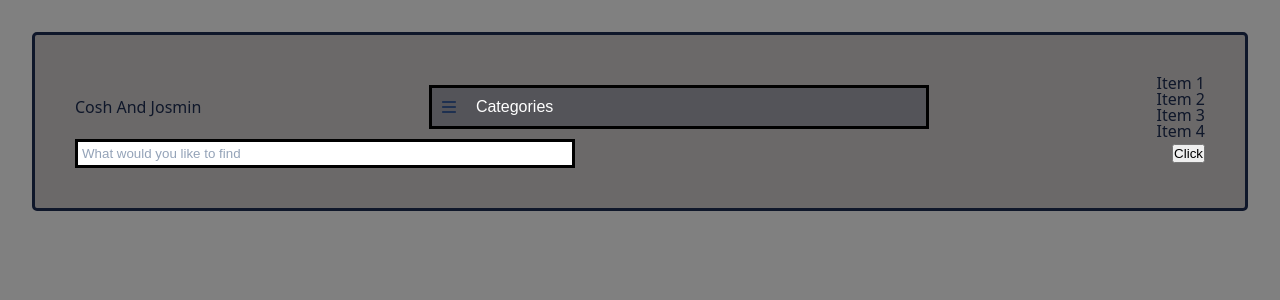
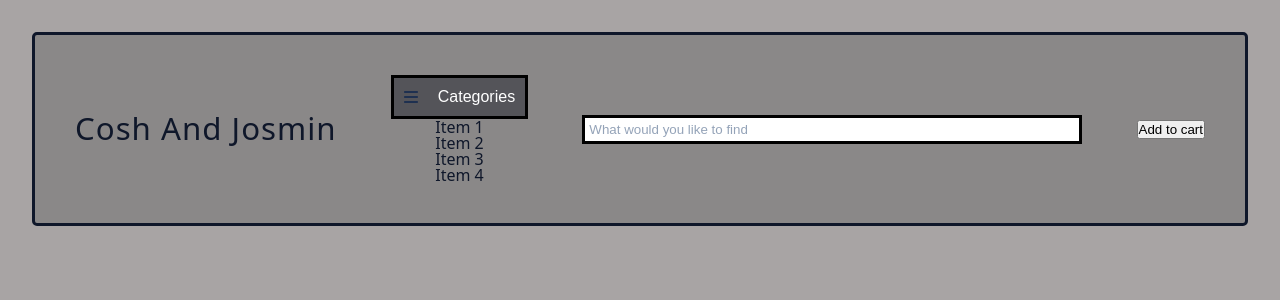
Before and after one commit to Joshsilas/CoshAndJosminShop, a React (Vite) app: page / in a window 1280 px wide. Both pictures are taken after a click on the button "Categories". Shown: the top 300 px of the page. Built offline with nearby package versions, Linux system fonts and the light colour scheme.

Commit message:
Improvements made on Menu button, but still needs tweaking

```diff
--- a/src/Components/Button/index.jsx
+++ b/src/Components/Button/index.jsx
@@ -1,5 +1,5 @@
 
-const Button = () => {
+const Button = ({className}) => {
     return (
         <>
             <h2>
--- a/src/Components/Cart Button/index.jsx
+++ b/src/Components/Cart Button/index.jsx
@@ -1,8 +1,8 @@
 
-const CartButton = () => {
+const CartButton = ({className, text}) => {
     return (
-        <button type='button'>
-            Click
+        <button type='button' >
+            {text}
         </button>
     )
 }
--- a/src/Components/Category Menu/CategoryMenu.css
+++ b/src/Components/Category Menu/CategoryMenu.css
@@ -4,7 +4,6 @@
     padding: 10px;
     color: white;
     font-size: 1rem;
-    width: 500px;
     gap: 20px;
     display:flex;
     flex-direction: row;
@@ -12,3 +11,13 @@
     align-items: center;
     justify-content: flex-start;
 }
+
+.category-menu {
+
+    max-height: 0;
+    transition: max-height 0.3s ease-out;
+}
+
+.category-menu.open {
+    max-height: 200px;
+}
--- a/src/Components/Category Menu/index.jsx
+++ b/src/Components/Category Menu/index.jsx
@@ -9,16 +9,21 @@ const CategoryMenu = ({ text, menuItems }) => {
         };
 
         return (
-            <>
-                <button className = 'catButton' onClick={toggleMenu}><img className="barsImage" src='src/assets/bars-solid.svg' alt="BarsLogo" />{text}</button>
+
+                <div className={`category-menu ${isOpen ? 'open' : ''}`}>
+                <button className = 'catButton' onClick={toggleMenu}>
+                    <img className="barsImage" src='src/assets/bars-solid.svg' alt="BarsLogo" />
+                    {text}
+                </button>
                 {isOpen && (
-                    <ul>
+                    <ul className="List">
                         {menuItems.map((item, index) => (
                             <li key={index}>{item}</li>
                         ))}
                     </ul>
                 )}
-            </>
+                </div>
+
         );
     };
 
--- a/src/Components/Navbar/NavBar.css
+++ b/src/Components/Navbar/NavBar.css
@@ -1,5 +1,5 @@
 .navBar {
-    background-color: #6b6969;
+    background-color: #8a8888;
     padding: 40px;
     width: 100%;
     border: solid;
--- a/src/Components/Navbar/index.jsx
+++ b/src/Components/Navbar/index.jsx
@@ -8,10 +8,10 @@ const NavBar = () => {
     return (
         <div>
             <nav className="navBar">
-                <p>Cosh And Josmin</p>
+                <h3>Cosh And Josmin</h3>
                 <CategoryMenu text="Categories" menuItems={['Item 1', 'Item 2', 'Item 3', 'Item 4']} />
                 <SearchBar/>
-                <CartButton />
+                <CartButton text="Add to cart" />
             </nav>
         </div>
     )
--- a/src/index.css
+++ b/src/index.css
@@ -71,6 +71,7 @@ body {
   font-weight: 400;
   line-height: 1;
   color: var(--textColor);
+  background-color: #a8a4a4;
 }
 p {
   margin: 0;
@@ -236,7 +237,3 @@ ul {
   margin: 0 auto;
   margin-top: 1rem;
 }
-
-body {
-  background-color: grey;
-}
```
